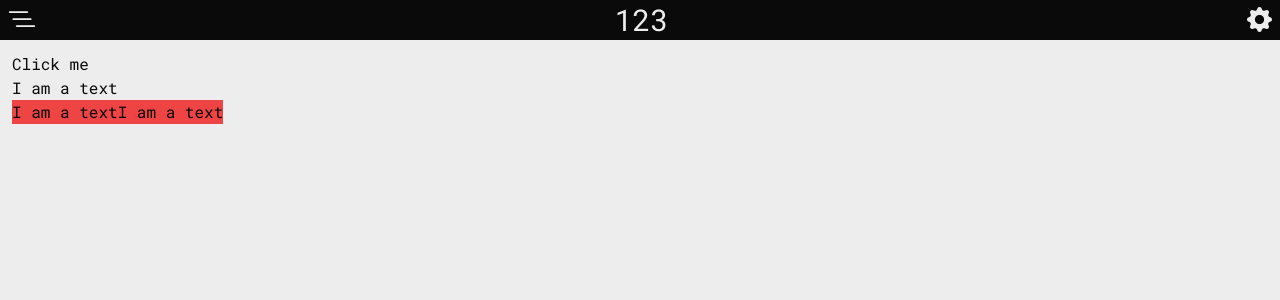
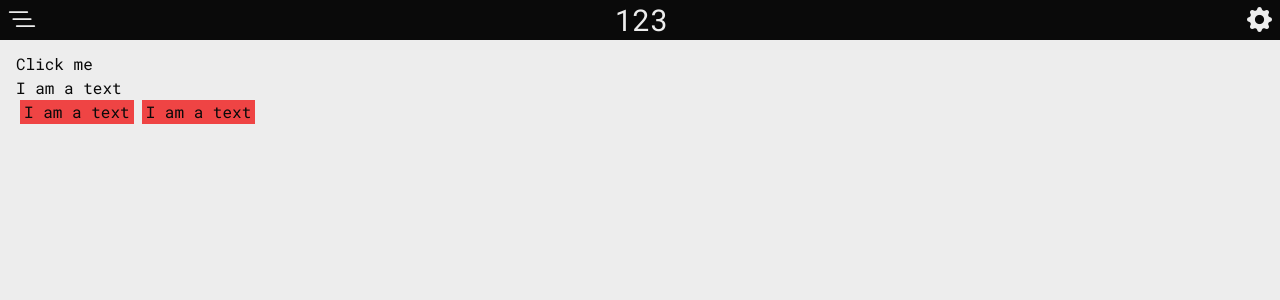
Before and after one commit to MRSevim/brochurify, a Next.js app: page /builder in a window 1280 px wide. Shown: the top 300 px of the page. Built offline with nearby package versions, Linux system fonts and the light colour scheme; no server answers.

Commit message:
implementing drag and drop (added horizontal addition)

```diff
--- a/src/components/BuilderComponents/Editor.tsx
+++ b/src/components/BuilderComponents/Editor.tsx
@@ -1,14 +1,24 @@
 "use client";
-import { componentList } from "@/utils/Helpers";
+import {
+  componentList,
+  handleCenterDragOverCaller,
+  handleCenterDropCaller,
+  handleDragLeaveCaller,
+  handleSideDragOverCaller,
+  handleSideDropCaller,
+} from "@/utils/Helpers";
 import { LayoutToggleContext } from "@/contexts/ToggleContext";
-import { useAppSelector } from "@/redux/hooks";
+import { useAppDispatch, useAppSelector } from "@/redux/hooks";
 import FocusWrapper from "../FocusWrapper";
-import { Layout } from "@/utils/Types";
+import { AddLocation, Layout, Where } from "@/utils/Types";
+import { DragEvent } from "react";
 
 const Editor = () => {
   const data = useAppSelector((state) => state.editor.layout);
   const [layoutToggle] = LayoutToggleContext.Use();
+  const dispatch = useAppDispatch();
   const active = useAppSelector((state) => state.editor.active);
+  const addLocation = useAppSelector((state) => state.editor.addLocation);
 
   return (
     <section
@@ -18,7 +28,11 @@ const Editor = () => {
       }
     >
       {data?.map((item) => {
-        return <section key={item.id}>{renderComponent(item, active)}</section>;
+        return (
+          <section key={item.id}>
+            {renderComponent(item, active, dispatch, false, addLocation)}
+          </section>
+        );
       })}
     </section>
   );
@@ -28,22 +42,77 @@ export default Editor;
 
 const renderComponent = (
   item: Layout,
-  active: string | undefined
+  active: string | undefined,
+  dispatch: ReturnType<typeof useAppDispatch>,
+  parentIsRow: boolean,
+  addLocation: AddLocation
 ): React.ReactNode => {
   const Component = componentList[item.type as keyof typeof componentList];
 
   const id = item.id;
+  const beforeSelected =
+    addLocation?.id === id && addLocation?.where === "before";
+  const afterSelected =
+    addLocation?.id === id && addLocation?.where === "after";
+
+  const handleSideDrop = (e: DragEvent<HTMLElement>) => {
+    handleSideDropCaller(e, dispatch, id);
+  };
+
+  const handleSideDragOver = (e: DragEvent<HTMLElement>, where: Where) => {
+    handleSideDragOverCaller({ e, id, where, dispatch });
+  };
+
   return (
-    <FocusWrapper key={id} itemId={id}>
+    <section key={id} className="relative">
       <section
-        className={active === id ? "p-px border border-dark border-dashed" : ""}
-      >
-        <Component key={item.id} {...item.props}>
-          {item.props.child?.map((childItem) =>
-            renderComponent(childItem, active)
-          )}
-        </Component>
+        onDrop={handleSideDrop}
+        onDragOver={(e) => handleSideDragOver(e, "before")}
+        onDragLeave={() => handleDragLeaveCaller(dispatch)}
+        className={
+          "absolute " +
+          (parentIsRow ? "h-full w-1	" : " ") +
+          (beforeSelected ? " bg-lime-700	" : " ")
+        }
+      ></section>
+      <section className="mx-1">
+        <FocusWrapper itemId={id}>
+          <section
+            onDrop={(e) => {
+              e.stopPropagation();
+              handleCenterDropCaller(e, dispatch, item.id);
+            }}
+            onDragOver={(e) => {
+              e.stopPropagation();
+              handleCenterDragOverCaller(e, id, dispatch);
+            }}
+            onDragLeave={() => handleDragLeaveCaller(dispatch)}
+            className={active === id ? " border border-dark border-dashed" : ""}
+          >
+            <Component {...item.props}>
+              {item.props.child?.map((childItem) =>
+                renderComponent(
+                  childItem,
+                  active,
+                  dispatch,
+                  item.type === "row",
+                  addLocation
+                )
+              )}
+            </Component>
+          </section>
+        </FocusWrapper>
       </section>
-    </FocusWrapper>
+      <section
+        onDrop={handleSideDrop}
+        onDragOver={(e) => handleSideDragOver(e, "after")}
+        onDragLeave={() => handleDragLeaveCaller(dispatch)}
+        className={
+          "absolute right-0 top-0 " +
+          (parentIsRow ? "h-full w-1	" : " ") +
+          (afterSelected ? " bg-lime-700	" : " ")
+        }
+      ></section>
+    </section>
   );
 };
--- a/src/components/FocusWrapper.tsx
+++ b/src/components/FocusWrapper.tsx
@@ -1,21 +1,21 @@
-import { setActive } from "@/redux/slices/editorSlice";
+import {
+  setActive,
+  setDraggedItem,
+  setDropHandled,
+} from "@/redux/slices/editorSlice";
 import { useAppDispatch, useAppSelector } from "@/redux/hooks";
 import { toast } from "react-toastify";
-import { SetStateAction, Dispatch } from "react";
 
 const FocusWrapper = ({
   itemId,
   children,
-  dropHandled,
-  setDropHandled,
 }: {
   itemId: string;
   children: React.ReactNode;
-  dropHandled: boolean;
-  setDropHandled: Dispatch<SetStateAction<boolean>>;
 }) => {
   const dispatch = useAppDispatch();
   const active = useAppSelector((state) => state.editor.active);
+  const dropHandled = useAppSelector((state) => state.editor.dropHandled);
   return (
     <section
       className="cursor-pointer"
@@ -23,8 +23,8 @@ const FocusWrapper = ({
       draggable
       onDragStart={(e) => {
         e.stopPropagation();
-        e.dataTransfer.setData("id", itemId);
-        setDropHandled(false);
+        dispatch(setDropHandled(false));
+        dispatch(setDraggedItem(itemId));
       }}
       onDragEnd={(e) => {
         e.stopPropagation();
--- a/src/components/LeftPanel.tsx
+++ b/src/components/LeftPanel.tsx
@@ -3,7 +3,14 @@ import { LayoutToggleContext } from "@/contexts/ToggleContext";
 import PanelWrapper from "./PanelWrapper";
 import { useAppDispatch, useAppSelector } from "@/redux/hooks";
 import FocusWrapper from "./FocusWrapper";
-import { componentList } from "@/utils/Helpers";
+import {
+  componentList,
+  handleCenterDragOverCaller,
+  handleCenterDropCaller,
+  handleDragLeaveCaller,
+  handleSideDragOverCaller,
+  handleSideDropCaller,
+} from "@/utils/Helpers";
 import {
   SetStateAction,
   Dispatch,
@@ -15,11 +22,10 @@ import {
 import {
   addElement,
   deleteElement,
-  moveElement,
-  setActive,
+  setAddLocation,
 } from "@/redux/slices/editorSlice";
 import Icon from "./Icon";
-import { AddLocation, Layout, Where } from "@/utils/Types";
+import { Layout, Where } from "@/utils/Types";
 
 type VisibilityMap = Map<string, boolean>;
 
@@ -29,12 +35,10 @@ const LeftPanel = () => {
   // Centralized visibility map state
   const [visibilityMap, setVisibilityMap] = useState<VisibilityMap>(new Map());
   const depth = 0;
-  const [addLocation, setAddLocation] = useState<AddLocation>(null);
-  const [dropHandled, setDropHandled] = useState(false);
 
   return (
     <PanelWrapper toggle={toggle} from="left">
-      <AddSection addLocation={addLocation} />
+      <AddSection />
       <ul className="overflow-y-auto max-h-scrollable-container	">
         {data?.map((item) => {
           return (
@@ -44,10 +48,6 @@ const LeftPanel = () => {
                 depth={depth}
                 visibilityMap={visibilityMap}
                 setVisibilityMap={setVisibilityMap}
-                addLocation={addLocation}
-                setAddLocation={setAddLocation}
-                dropHandled={dropHandled}
-                setDropHandled={setDropHandled}
               />
             </section>
           );
@@ -62,21 +62,14 @@ const LayoutItem = ({
   depth,
   visibilityMap,
   setVisibilityMap,
-  addLocation,
-  setAddLocation,
-  dropHandled,
-  setDropHandled,
 }: {
   item: Layout;
   depth: number;
   visibilityMap: VisibilityMap;
   setVisibilityMap: Dispatch<SetStateAction<VisibilityMap>>;
-  addLocation: AddLocation;
-  setAddLocation: Dispatch<SetStateAction<AddLocation>>;
-  dropHandled: boolean;
-  setDropHandled: Dispatch<SetStateAction<boolean>>;
 }) => {
   const active = useAppSelector((state) => state.editor.active);
+  const addLocation = useAppSelector((state) => state.editor.addLocation);
   const id = item.id;
   const dispatch = useAppDispatch();
   const isExpanded = visibilityMap.get(id) ?? false;
@@ -103,27 +96,23 @@ const LayoutItem = ({
       return newMap;
     });
   };
+
   const handleAddLocationClick = (where: Where) => {
     if (addLocation && addLocation.id === id && addLocation.where === where) {
-      setAddLocation(null);
-    } else setAddLocation({ id, where });
+      dispatch(setAddLocation(null));
+    } else dispatch(setAddLocation({ id, where }));
   };
 
-  const handleDrop = (e: DragEvent<HTMLElement>) => {
-    const id = e.dataTransfer.getData("id");
-    dispatch(moveElement({ id, addLocation }));
-    setDropHandled(true);
-    handleDragLeave();
+  const handleSideDrop = (e: DragEvent<HTMLElement>) => {
+    handleSideDropCaller(e, dispatch, id);
   };
 
-  const handleDragOver = (e: DragEvent<HTMLElement>, where: Where) => {
-    e.preventDefault();
-    setAddLocation({ id, where });
+  const handleSideDragOver = (e: DragEvent<HTMLElement>, where: Where) => {
+    handleSideDragOverCaller({ e, id, where, dispatch });
   };
 
   const handleDragLeave = () => {
-    dispatch(setActive(undefined));
-    setAddLocation(null);
+    handleDragLeaveCaller(dispatch);
   };
 
   return (
@@ -131,8 +120,8 @@ const LayoutItem = ({
       <section className="relative">
         <section
           onClick={() => handleAddLocationClick("before")}
-          onDrop={handleDrop}
-          onDragOver={(e) => handleDragOver(e, "before")}
+          onDrop={handleSideDrop}
+          onDragOver={(e) => handleSideDragOver(e, "before")}
           onDragLeave={handleDragLeave}
           className={
             "absolute -top-3 left-0 right-0 m-2 h-2 hover:bg-gray-800 " +
@@ -141,22 +130,13 @@ const LayoutItem = ({
           }
         ></section>
         <section className={"m-2 " + marginLeftClass}>
-          <FocusWrapper
-            itemId={id}
-            dropHandled={dropHandled}
-            setDropHandled={setDropHandled}
-          >
+          <FocusWrapper itemId={id}>
             <li
               onDrop={(e) => {
-                const id = e.dataTransfer.getData("id");
-                setDropHandled(true);
-                if (id === item.id) return;
-                dispatch(moveElement({ id, addLocation: null }));
-                handleDragLeave();
+                handleCenterDropCaller(e, dispatch, id);
               }}
               onDragOver={(e) => {
-                e.preventDefault();
-                dispatch(setActive(id));
+                handleCenterDragOverCaller(e, id, dispatch);
               }}
               onDragLeave={handleDragLeave}
               className={
@@ -181,8 +161,8 @@ const LayoutItem = ({
           onClick={() => {
             handleAddLocationClick("after");
           }}
-          onDrop={handleDrop}
-          onDragOver={(e) => handleDragOver(e, "after")}
+          onDrop={handleSideDrop}
+          onDragOver={(e) => handleSideDragOver(e, "after")}
           onDragLeave={handleDragLeave}
           className={
             "absolute -bottom-3 left-0 right-0 m-2 h-2 hover:bg-gray-800 " +
@@ -201,10 +181,6 @@ const LayoutItem = ({
               depth={Math.min(depth + 1, 2)} // Cap depth at 2
               visibilityMap={visibilityMap}
               setVisibilityMap={setVisibilityMap}
-              addLocation={addLocation}
-              setAddLocation={setAddLocation}
-              dropHandled={dropHandled}
-              setDropHandled={setDropHandled}
             />
           ))}
         </ul>
@@ -213,11 +189,12 @@ const LayoutItem = ({
   );
 };
 
-const AddSection = ({ addLocation }: { addLocation: AddLocation }) => {
+const AddSection = () => {
   const availableElements = Object.keys(componentList);
   const [toggle, setToggle] = useState(false);
   const dispatch = useAppDispatch();
   const ref = useRef<HTMLElement | null>(null);
+  const addLocation = useAppSelector((state) => state.editor.addLocation);
 
   const handleGeneralClick = (event: MouseEvent) => {
     if (ref.current && !ref.current.contains(event.target as HTMLElement)) {
--- a/src/redux/slices/editorSlice.tsx
+++ b/src/redux/slices/editorSlice.tsx
@@ -25,6 +25,8 @@ let initialLayout = [
 
 const initialState: EditorState = {
   layout: initialLayout,
+  addLocation: null,
+  dropHandled: false,
 };
 
 export const editorSlice = createSlice({
@@ -32,10 +34,39 @@ export const editorSlice = createSlice({
   initialState,
   reducers: {
     setActive: (state, action: PayloadAction<string | undefined>) => {
-      state.active = action.payload;
+      setActiveInner(state, action.payload);
     },
     hydrate: (state, action) => {
       return action.payload;
+    },
+    setDraggedItem: (state, action: PayloadAction<string | undefined>) => {
+      state.draggedItem = action.payload;
+    },
+    setAddLocation: (state, action: PayloadAction<AddLocation>) => {
+      setAddLocationInner(state, action.payload);
+    },
+    setDropHandled: (state, action: PayloadAction<boolean>) => {
+      setDropHandledInner(state, action.payload);
+    },
+    handleSideDrop: (state, action: PayloadAction<string>) => {
+      handleDropInner(state, action.payload, state.addLocation);
+    },
+    handleCenterDrop: (state, action: PayloadAction<string>) => {
+      handleDropInner(state, action.payload, null);
+    },
+    handleDragLeave: (state) => {
+      handleDragLeaveInner(state);
+    },
+    handleSideDragOver: (
+      state,
+      action: PayloadAction<{
+        addLocation: AddLocation;
+      }>
+    ) => {
+      setAddLocationInner(state, action.payload.addLocation);
+    },
+    handleCenterDragOver: (state, action: PayloadAction<string>) => {
+      setActiveInner(state, action.payload);
     },
     addElement: (
       state,
@@ -71,21 +102,72 @@ export const editorSlice = createSlice({
       state,
       action: PayloadAction<{ id: string; addLocation: AddLocation }>
     ) => {
+      moveElementInner(state, action.payload);
+    },
+  },
+});
+
+export const {
+  setActive,
+  addElement,
+  deleteElement,
+  hydrate,
+  moveElement,
+  setAddLocation,
+  setDropHandled,
+  handleDragLeave,
+  handleSideDragOver,
+  handleSideDrop,
+  handleCenterDrop,
+  handleCenterDragOver,
+  setDraggedItem,
+} = editorSlice.actions;
+export default editorSlice.reducer;
+
+const setActiveInner = (state: EditorState, payload: string | undefined) => {
+  state.active = payload;
+};
+const handleDropInner = (
+  state: EditorState,
+  targetId: string,
+  addLocation: AddLocation
+) => {
+  const id = state.draggedItem;
+  setDropHandledInner(state, true);
+  if (id === targetId) return;
+  moveElementInner(state, { id: id || "", addLocation });
+  handleDragLeaveInner(state);
+};
+const setDropHandledInner = (state: EditorState, bool: boolean) => {
+  state.dropHandled = bool;
+};
+const setAddLocationInner = (state: EditorState, addLocation: AddLocation) => {
+  state.addLocation = addLocation;
+};
+const handleDragLeaveInner = (state: EditorState) => {
+  state.active = undefined;
+  state.addLocation = null;
+};
+const moveElementInner = (
+  state: EditorState,
+  payload: { id: string; addLocation: AddLocation }
+) => {
   if (state.layout) {
-        if (action.payload.addLocation?.id === action.payload.id) return;
-        const currentElement = findElementById(state.layout, action.payload.id);
+    if (payload.addLocation?.id === payload.id) return;
+    const currentElement = findElementById(state.layout, payload.id);
 
-        if (!currentElement) return; // If the element wasn't found, do nothing
-        const passed = canElementHaveChild(state, action.payload.addLocation);
+    if (!currentElement) {
+      toast.error("Something went wrong");
+      return;
+    }
+    if (!state.active && !payload.addLocation) return;
+    const passed = canElementHaveChild(state, payload.addLocation);
     if (passed) {
       if (
         (state.active &&
           isInChildren(currentElement.props.child, state.active)) ||
-            (action.payload.addLocation?.id &&
-              isInChildren(
-                currentElement.props.child,
-                action.payload.addLocation.id
-              ))
+        (payload.addLocation?.id &&
+          isInChildren(currentElement.props.child, payload.addLocation.id))
       ) {
         toast.error("You cannot insert an element into its own children");
         return;
@@ -96,21 +178,14 @@ export const editorSlice = createSlice({
         state,
         state.layout,
         currentElement,
-            action.payload.addLocation,
+        payload.addLocation,
         false
       );
 
       saveCookie(state.layout);
     }
   }
-    },
-  },
-});
-
-export const { setActive, addElement, deleteElement, hydrate, moveElement } =
-  editorSlice.actions;
-export default editorSlice.reducer;
-
+};
 const canElementHaveChild = (state: EditorState, addLocation: AddLocation) => {
   if (addLocation) {
     return true;
@@ -197,6 +272,7 @@ const insertElement = (
           }
 
           layout[i].props.child!.push(newElement); // Add to the active item's children
+
           return layout;
         }
 
--- a/src/utils/Helpers.tsx
+++ b/src/utils/Helpers.tsx
@@ -1,9 +1,18 @@
 import Button from "@/components/BuilderComponents/Button";
-import { Layout, Props } from "./Types";
+import { Layout, Props, Where } from "./Types";
 import Column from "@/components/BuilderComponents/Column";
 import Text from "@/components/BuilderComponents/Text";
 import { v4 as uuidv4 } from "uuid";
 import Row from "@/components/BuilderComponents/Row";
+import { DragEvent } from "react";
+import { useAppDispatch } from "@/redux/hooks";
+import {
+  handleCenterDragOver,
+  handleCenterDrop,
+  handleDragLeave,
+  handleSideDragOver,
+  handleSideDrop,
+} from "@/redux/slices/editorSlice";
 
 export const componentList = {
   button: (props: Props) => <Button {...props} />,
@@ -67,3 +76,47 @@ export const saveCookie = (param: Layout[]) => {
     layout
   )}; expires=${expires}; path=/;`;
 };
+
+export const handleSideDropCaller = (
+  e: DragEvent<HTMLElement>,
+  dispatch: ReturnType<typeof useAppDispatch>,
+  id: string
+) => {
+  e.preventDefault();
+  dispatch(handleSideDrop(id));
+};
+export const handleCenterDropCaller = (
+  e: DragEvent<HTMLElement>,
+  dispatch: ReturnType<typeof useAppDispatch>,
+  id: string
+) => {
+  e.preventDefault();
+  dispatch(handleCenterDrop(id));
+};
+export const handleSideDragOverCaller = ({
+  e,
+  id,
+  where,
+  dispatch,
+}: {
+  id: string;
+  e: DragEvent<HTMLElement>;
+  where: Where;
+  dispatch: ReturnType<typeof useAppDispatch>;
+}) => {
+  e.preventDefault();
+  dispatch(handleSideDragOver({ addLocation: { id, where } }));
+};
+export const handleCenterDragOverCaller = (
+  e: DragEvent<HTMLElement>,
+  id: string,
+  dispatch: ReturnType<typeof useAppDispatch>
+) => {
+  e.preventDefault();
+  dispatch(handleCenterDragOver(id));
+};
+export const handleDragLeaveCaller = (
+  dispatch: ReturnType<typeof useAppDispatch>
+) => {
+  dispatch(handleDragLeave());
+};
--- a/src/utils/Types.tsx
+++ b/src/utils/Types.tsx
@@ -1,3 +1,5 @@
+import { DragEvent } from "react";
+
 export interface Props {
   text?: string;
   child?: Layout[];
@@ -11,6 +13,9 @@ export interface Layout {
 export interface EditorState {
   active?: string;
   layout?: Layout[];
+  addLocation: AddLocation;
+  dropHandled: boolean;
+  draggedItem?: string;
 }
 export type AddLocation = {
   id: string;
```
Lines whose indentation alone changed are shown as unchanged.
